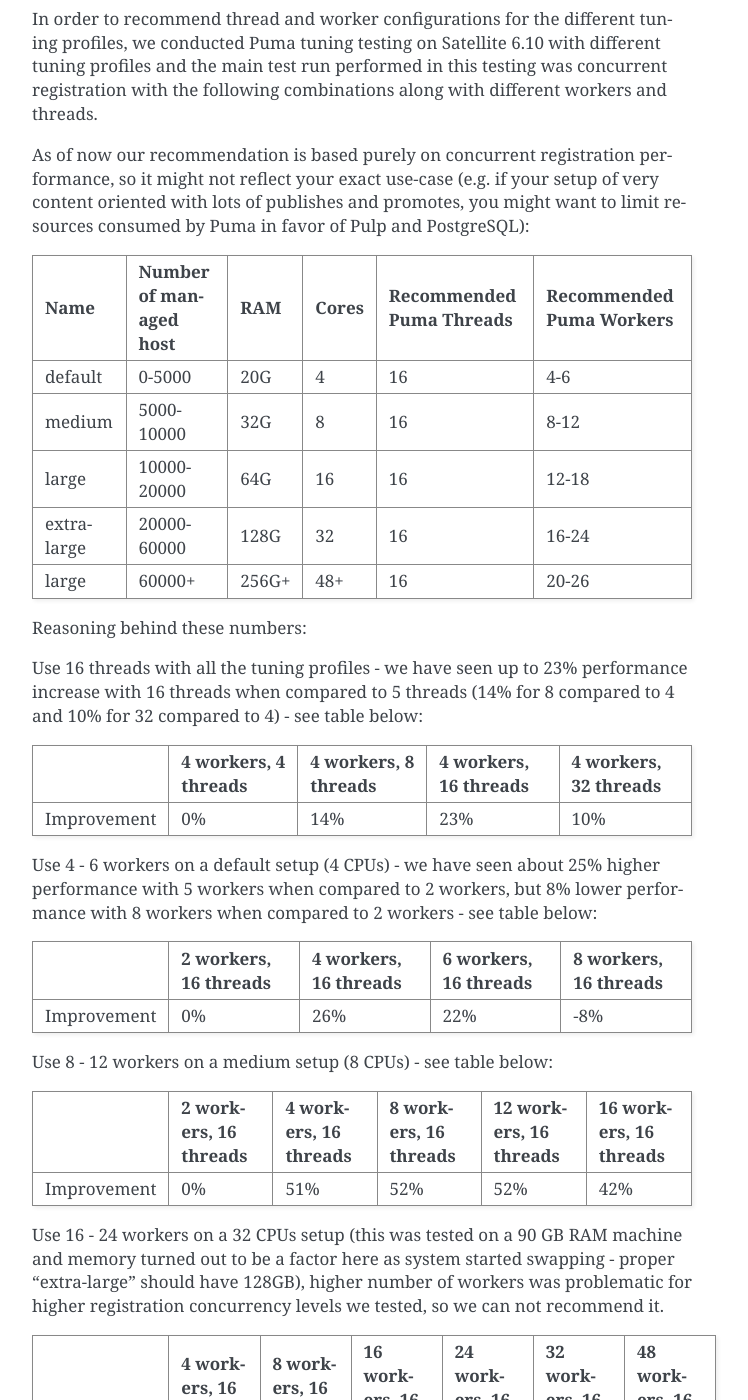
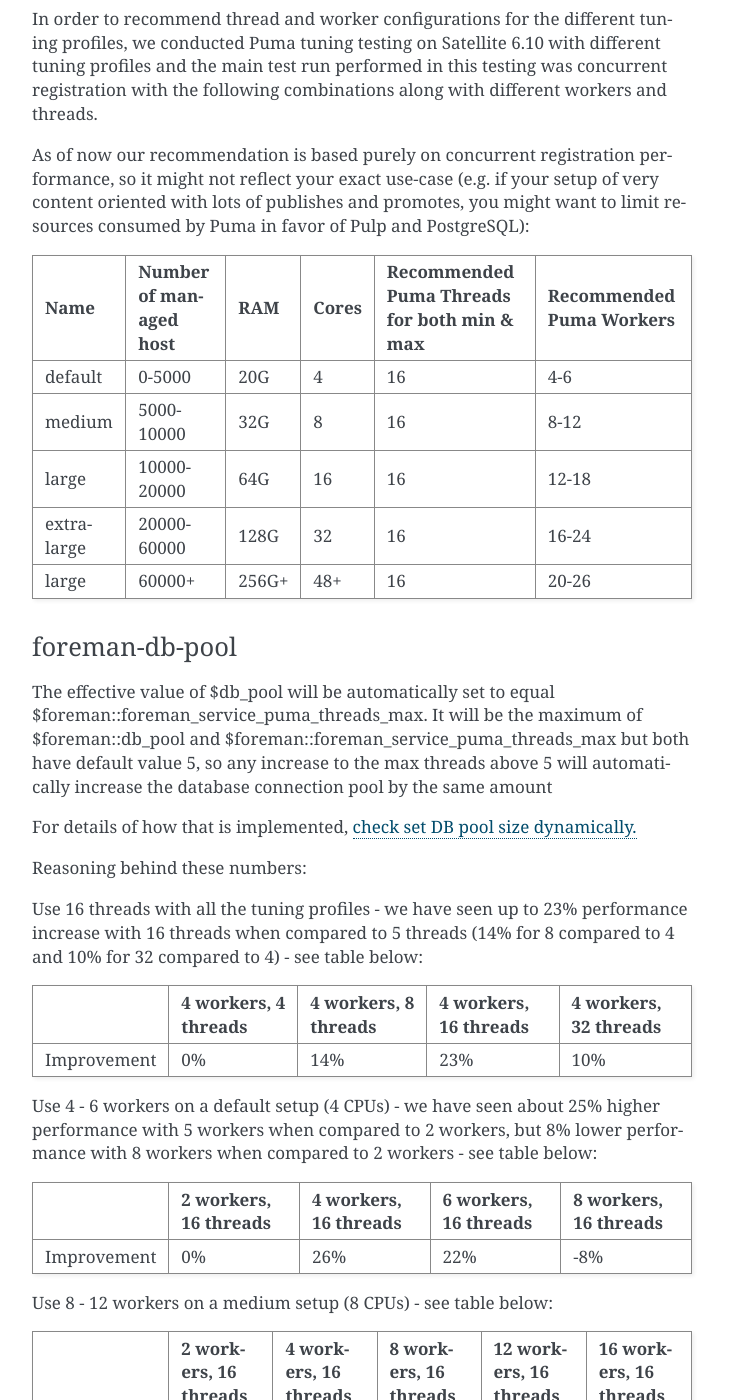
Before and after one commit to RedHatSatellite/satellite-performance-tuning, a Sphinx documentation site: the page built from docs/satellite-configuration-tuning.rst, in a window 1280 px wide and 1400 px high, scrolled down 6993 px. Shown: the whole window, without its empty margins (388-1136 px from the left). Built offline with Sphinx 7.4.7, drawn with Linux system fonts in a browser that asks for light colours.

Commit message:
Update satellite-configuration-tuning.rst
Changed the heading "Recommended Puma Threads" to state it is for both min and max
Added details about how db_pool is determined.

```diff
--- a/docs/satellite-configuration-tuning.rst
+++ b/docs/satellite-configuration-tuning.rst
@@ -231,19 +231,26 @@
 
 As of now our recommendation is based purely on concurrent registration performance, so it might not reflect your exact use-case (e.g. if your setup of very content oriented with lots of publishes and promotes, you might want to limit resources consumed by Puma in favor of Pulp and PostgreSQL):
 
-+--------------------+----------------------------+----------+-----------+-----------------------------+------------------------------+
-|      Name          |   Number of managed host   |    RAM   |   Cores   |   Recommended Puma Threads  |   Recommended Puma Workers   |
-+====================+============================+==========+===========+=============================+==============================+
-|      default       |   0-5000                   |    20G   |   4       |   16                        |   4-6                        |
-+--------------------+----------------------------+----------+-----------+-----------------------------+------------------------------+
-|      medium        |   5000-10000               |    32G   |   8       |   16                        |   8-12                       |
-+--------------------+----------------------------+----------+-----------+-----------------------------+------------------------------+
-|      large         |   10000-20000              |    64G   |   16      |   16                        |   12-18                      |
-+--------------------+----------------------------+----------+-----------+-----------------------------+------------------------------+
-|      extra-large   |   20000-60000              |    128G  |   32      |   16                        |   16-24                      |
-+--------------------+----------------------------+----------+-----------+-----------------------------+------------------------------+
-|      large         |   60000+                   |    256G+ |   48+     |   16                        |   20-26                      |
-+--------------------+----------------------------+----------+-----------+-----------------------------+------------------------------+
++--------------------+----------------------------+----------+-----------+-----------------------------------------------+------------------------------+
+|      Name          |   Number of managed host   |    RAM   |   Cores   |   Recommended Puma Threads for both min & max |   Recommended Puma Workers   |
++====================+============================+==========+===========+===============================================+==============================+
+|      default       |   0-5000                   |    20G   |   4       |   16                                          |   4-6                        |
++--------------------+----------------------------+----------+-----------+-----------------------------------------------+------------------------------+
+|      medium        |   5000-10000               |    32G   |   8       |   16                                          |   8-12                       |
++--------------------+----------------------------+----------+-----------+-----------------------------------------------+------------------------------+
+|      large         |   10000-20000              |    64G   |   16      |   16                                          |   12-18                      |
++--------------------+----------------------------+----------+-----------+-----------------------------------------------+------------------------------+
+|      extra-large   |   20000-60000              |    128G  |   32      |   16                                          |   16-24                      |
++--------------------+----------------------------+----------+-----------+-----------------------------------------------+------------------------------+
+|      large         |   60000+                   |    256G+ |   48+     |   16                                          |   20-26                      |
++--------------------+----------------------------+----------+-----------+-----------------------------------------------+------------------------------+
+
+foreman-db-pool
+---------------
+
+The effective value of $db_pool will be automatically set to equal $foreman::foreman_service_puma_threads_max. It will be the maximum of $foreman::db_pool and $foreman::foreman_service_puma_threads_max but both have default value 5, so any increase to the max threads above 5 will automatically increase the database connection pool by the same amount
+
+For details of how that is implemented, `check set DB pool size dynamically.  <https://github.com/theforeman/puppet-foreman/commit/026d47434316b8ae318c5e42936edc12859ab475>`_
 
 Reasoning behind these numbers:
 
@@ -278,8 +285,6 @@
 +====================+============================+===========================+============================+=============================+=============================+=============================+
 |      Improvement   |   0%                       |    37%                    |   44%                      |   52%                       |  too many failures          |  too many failures          |
 +--------------------+----------------------------+---------------------------+----------------------------+-----------------------------+-----------------------------+-----------------------------+
-
-
 
 Dynflow Tuning
 ==============
```
